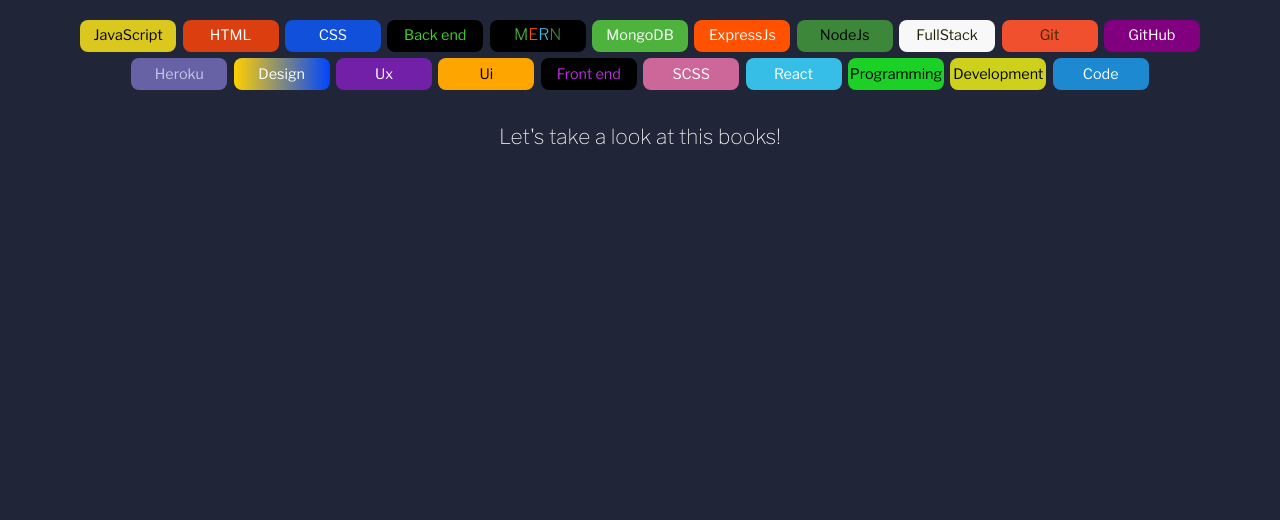
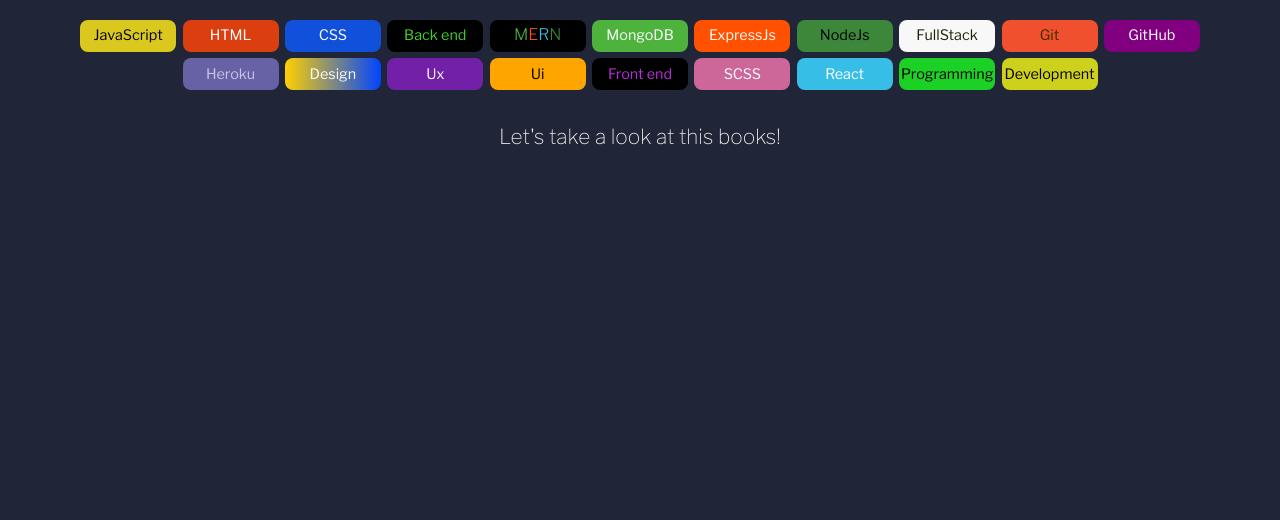
Before and after one commit to paniaguaadrian/c0def1nder, a plain HTML site: page books.html in a window 1280 px wide. Shown: the part 280-800 px from the top of the page. Drawn offline with nearby package versions, Linux system fonts and the light colour scheme.

Commit message:
Code keyword eliminated from books section

```diff
--- a/books.html
+++ b/books.html
@@ -370,13 +370,6 @@
           Development
         </button>
 
-        <button
-          class="btn_post_tags btn_post_style cod_btn"
-          onclick="getBooks('Code')"
-        >
-          Code
-        </button>
-
       </div>
     </section>
 
```
